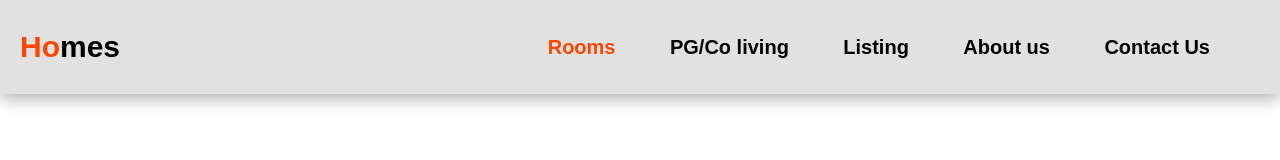
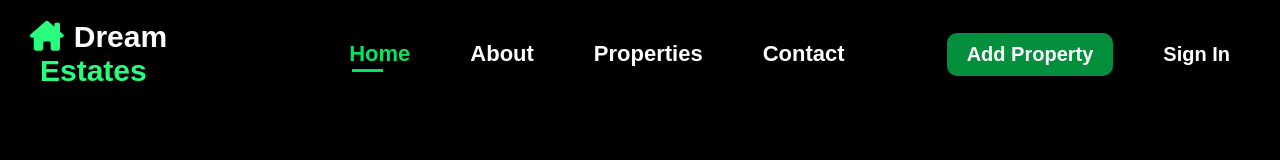
Before and after one commit to AryaVeer0505/Room-PG-Renting, a plain HTML site: page index.html in a window 1280 px wide. Drawn offline with Linux system fonts and the light colour scheme.

Commit message:
navbar styling

```diff
--- a/css/style.css
+++ b/css/style.css
@@ -4,32 +4,107 @@
     box-sizing: border-box;
     font-family: Arial, Helvetica, sans-serif;
 }
+body{
+    background-color: black;
+    width: 100%;
+    color: white;
+    min-height: 100vh;
+}
 nav{
+    position: fixed;
+    width: 100%;
+    z-index: 1000;
+    top: 0;
+    right: 0;
     display: flex;
     justify-content: space-between;
-    padding: 30px 20px;
-    background-color: rgb(225, 225, 225);
     align-items: center;
-    box-shadow: 0 5px 15px rgba(0,0,0,0.3);
+    background: transparent;
+    padding: 20px 30px;
 }
-.left-part h2{
+.logo {
+    margin-left: 0;
+    text-decoration: 0;
+    color: white;
     font-size: 30px;
-    color:rgb(0, 0, 0);
+    font-weight: 600;
+
 }
-.left-part h2 span{
-    color: orangered;
+.logo  i{
+    color: #29fd7e;
+    margin-right: 10px;
+   font-size: 30px;
+
 }
-.right-part{
+.center-links{
+    align-items: center;
+    justify-content: center;
+    align-items: center;
+    margin-left: 80px;
+}
+.logo  span{
+    margin-left: 10px;
+    color: #29fd7e;
+}
+.center-links ul{
+    display: flex;
+}
+.center-links ul li{
+    list-style: none;
+}
+.center-links ul li a{
+    text-decoration: none;
+    margin: 0 30px;
+    font-size: 22px;
+    color: white;
+    font-weight: 600;
+    transition: 0.3s;
+    position: relative;
+}
+.center-links ul li a.active,
+.center-links ul li a:hover{
+    color: #07e35f;
+}
+.center-links ul li a.active::after,
+.center-links ul li a:hover::after{
+    content: '';
+    width: 50%;
+    background-color: #07e35f;
+    height: 3px;
+    bottom: -6px;
+    left: 3px;
+    position: absolute;
+}
+.right-links{
     display: flex;
     justify-content: space-between;
 }
-.right-part ul li{
-    display: inline-block;
-    margin-right: 50px;
+.right-links .add-prop-btn{
+    padding: 10px 20px;
+    color: white;
+    background-color: #038f3b;
+    border: none;
+    outline: none;
     font-size: 20px;
-    color: rgb(0, 0, 0);
     font-weight: 600;
+    border-radius: 10px;
+    margin-right: 30px;
+    transition: 0.2s;
 }
-.right-part ul li.active{
-    color: orangered;
+.right-links .add-prop-btn:hover{
+    background: transparent;
 }
+.right-links .signIn-btn{
+    border: none;
+    background-color: transparent;
+    outline: none;
+    color: white;
+    font-size: 20px;
+    font-weight: 600;
+    border-radius: 10px;
+    padding: 10px 20px;
+    transition: 0.3s;
+}
+.right-links .signIn-btn:hover{
+    background-color: #038f3b;
+}
--- a/index.html
+++ b/index.html
@@ -5,22 +5,24 @@
     <meta name="viewport" content="width=device-width, initial-scale=1.0">
     <title>Dream Homes</title>
     <link rel="stylesheet" href="./css/style.css">
+    <link rel="stylesheet" href="https://cdnjs.cloudflare.com/ajax/libs/font-awesome/6.7.2/css/all.min.css">
 </head>
 <body>
         <nav>
-            <div class="left-part">
-            <h2><span>Ho</span>mes</h2>
-           </div>
-            <div class="right-part">
-            <ul>
-                <li class="active">Rooms</li>
-                <li>PG/Co living</li>
-                <li>Listing</li>
-                <li>About us</li>
-                <li>Contact Us</li>
-            </ul>
+                <a href="#" class="logo"><i class="fa-solid fa-house-chimney"></i>Dream <br><span>Estates</span></a>
+                <div class="center-links">
+                    <ul>
+                        <li><a href="#" class="active">Home</a></li>
+                        <li><a href="#">About</a></li>
+                        <li><a href="#">Properties</a></li>
+                        <li><a href="#">Contact</a></li>
+                    </ul>
+                </div>
+                <div class="right-links">
+                    <button class="add-prop-btn">Add Property</button>
+                    <button class="signIn-btn">Sign In</button>
+                </div>
 
-            </div>
         </nav>
 </body>
 </html>
```
